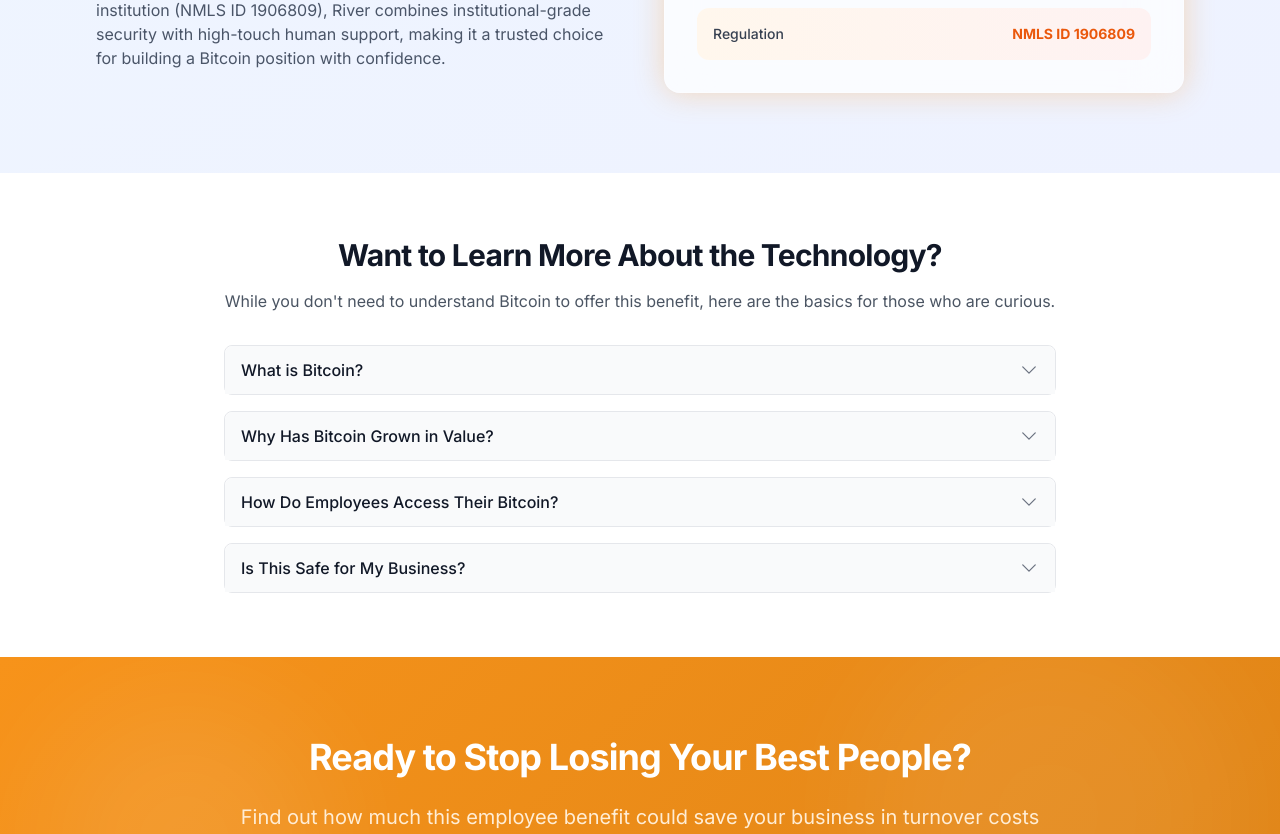
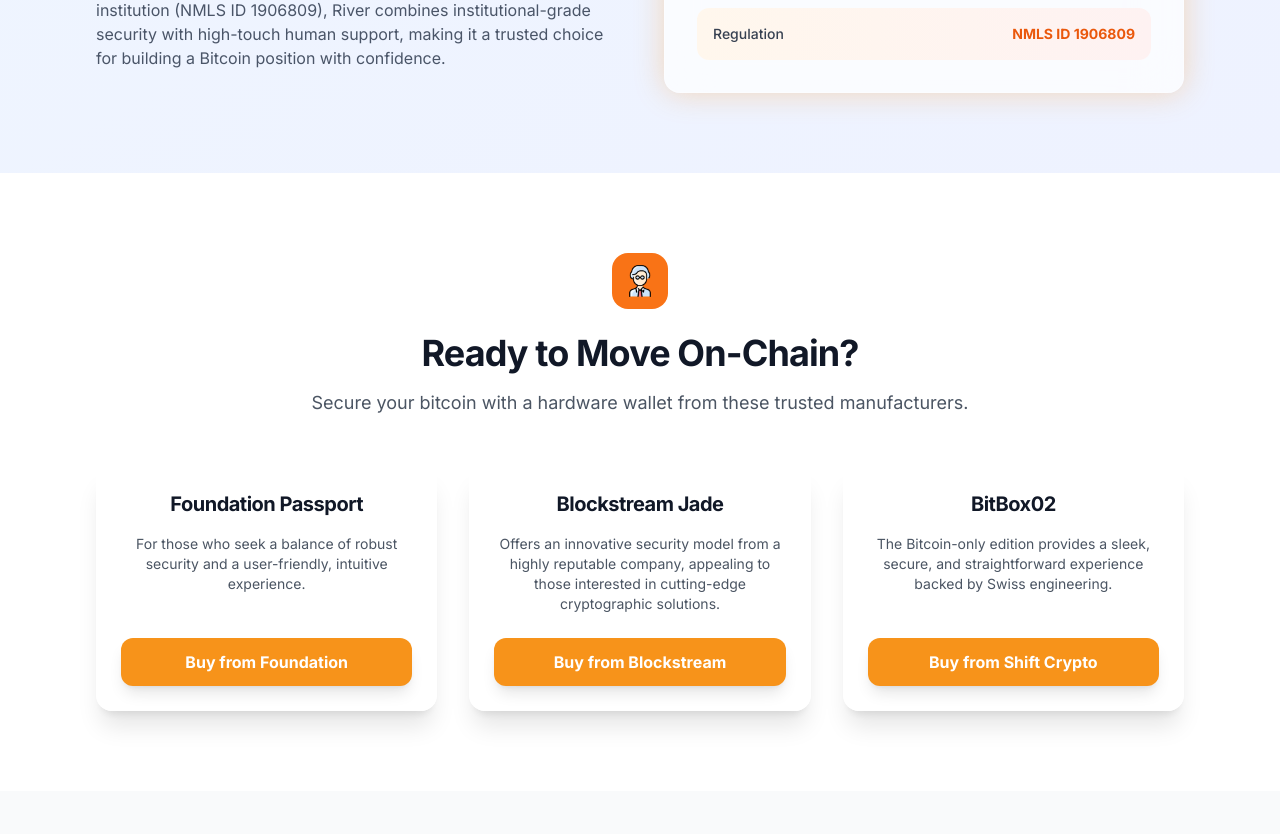
Before and after one commit to rathernotsay21/bitcoin_benefit, a Next.js app: page /learn in a window 1280 px wide. Shown: the part 726-1560 px from the top of the page. Built offline with nearby package versions, Linux system fonts and the light colour scheme.

Commit message:
tiny text changes and hardware wallet links

```diff
--- a/public/data/bitcoin-price.json
+++ b/public/data/bitcoin-price.json
@@ -1,6 +1,6 @@
 {
-  "price": 119557,
-  "change24h": 0.8776441252294542,
-  "timestamp": 1754918651409,
+  "price": 119952,
+  "change24h": 1.2845556491252708,
+  "timestamp": 1754919956843,
   "source": "live"
 }
--- a/public/data/schemes-meta.json
+++ b/public/data/schemes-meta.json
@@ -16,5 +16,5 @@
       "description": "Long-term retention focus with yearly grants only"
     }
   ],
-  "generatedAt": "2025-08-11T13:27:31.769Z"
+  "generatedAt": "2025-08-11T13:47:38.386Z"
 }
--- a/src/app/learn/page.tsx
+++ b/src/app/learn/page.tsx
@@ -3,6 +3,7 @@
 import Link from 'next/link';
 import Navigation from '@/components/Navigation';
 import { BitcoinIcon } from '@/components/icons/BitcoinIcon';
+import { SatoshiOutlineIcon } from '@/components/icons/SatoshiOutlineIcon';
 import { ExpandableSection } from '@/components/ProgressiveDisclosure';
 import {
     BanknotesIcon,
@@ -25,7 +26,7 @@
                             Ready to Get Started?
                         </h3>
                         <p className="text-lg text-gray-600 dark:text-white/90 max-w-2xl mx-auto">
-                            Running your business can be stressful, <a href="https://river.com/signup?r=RH5MJKJM" target="_blank" rel="noopener noreferrer" className="text-blue-600 dark:text-blue-400 hover:underline">buying bitcoin</a> for your employees doesn't have to be. Setup <a href="https://support.river.com/kb/guide/en/how-do-i-set-up-a-recurring-order-zkSuAYQY1V/Steps/2925281" target="_blank" rel="noopener noreferrer" className="text-blue-600 dark:text-blue-400 hover:underline">recurring buys</a> to fund each grants over a few weeks or month and easily <a href="https://support.river.com/kb/guide/en/how-do-i-send-bitcoin-from-my-account-Ks1olAsF35/Steps/2128452" target="_blank" rel="noopener noreferrer" className="text-blue-600 dark:text-blue-400 hover:underline">send the bitcoin</a> to an on-chain wallet with <a href="https://river.com/signup?r=RH5MJKJM" target="_blank" rel="noopener noreferrer" className="text-blue-600 dark:text-blue-400 hover:underline">River</a>.
+                            Running your business can be stressful, <a href="https://river.com/signup?r=RH5MJKJM" target="_blank" rel="noopener noreferrer" className="text-blue-600 dark:text-blue-400 hover:underline">buying bitcoin</a> for your employees doesn't have to be. Setup <a href="https://support.river.com/kb/guide/en/how-do-i-set-up-a-recurring-order-zkSuAYQY1V/Steps/2925281" target="_blank" rel="noopener noreferrer" className="text-blue-600 dark:text-blue-400 hover:underline">recurring buys</a> to fund each grant over a few weeks or months. Easily <a href="https://support.river.com/kb/guide/en/how-do-i-send-bitcoin-from-my-account-Ks1olAsF35/Steps/2128452" target="_blank" rel="noopener noreferrer" className="text-blue-600 dark:text-blue-400 hover:underline">send the bitcoin</a> to an on-chain wallet with <a href="https://river.com/signup?r=RH5MJKJM" target="_blank" rel="noopener noreferrer" className="text-blue-600 dark:text-blue-400 hover:underline">River</a>.
                         </p>
                     </div>
 
@@ -71,8 +72,72 @@
                 </div>
             </section>
 
+            {/* Hardware Wallets Section */}
+            <section className="py-16 sm:py-20 bg-white dark:bg-slate-900 transition-colors duration-300">
+                <div className="max-w-6xl mx-auto px-4 sm:px-6 lg:px-8">
+                    <div className="text-center mb-12">
+                        <div className="inline-flex items-center justify-center p-3 bg-orange-500 rounded-2xl mb-6">
+                            <SatoshiOutlineIcon size={32} className="text-white" />
+                        </div>
+                        <h3 className="text-3xl sm:text-4xl font-bold text-gray-900 dark:text-white mb-4">
+                            Ready to Move On-Chain?
+                        </h3>
+                        <p className="text-lg text-gray-600 dark:text-white/90 max-w-2xl mx-auto mb-8">
+                            Secure your bitcoin with a hardware wallet from these trusted manufacturers.
+                        </p>
+                    </div>
+
+                    <div className="grid md:grid-cols-3 gap-8">
+                        <div className="card glass p-6 text-center flex flex-col h-full">
+                            <h4 className="text-xl font-bold text-gray-900 dark:text-white mb-4">Foundation Passport</h4>
+                            <p className="text-gray-600 dark:text-white/90 mb-6 text-sm flex-grow">
+                                For those who seek a balance of robust security and a user-friendly, intuitive experience.
+                            </p>
+                            <a
+                                href="https://foundationdevices.com/passport/"
+                                target="_blank"
+                                rel="noopener noreferrer"
+                                className="btn-primary inline-block w-full mt-auto"
+                            >
+                                Buy from Foundation
+                            </a>
+                        </div>
+
+                        <div className="card glass p-6 text-center flex flex-col h-full">
+                            <h4 className="text-xl font-bold text-gray-900 dark:text-white mb-4">Blockstream Jade</h4>
+                            <p className="text-gray-600 dark:text-white/90 mb-6 text-sm flex-grow">
+                                Offers an innovative security model from a highly reputable company, appealing to those interested in cutting-edge cryptographic solutions.
+                            </p>
+                            <a
+                                href="https://blockstream.com/jade/"
+                                target="_blank"
+                                rel="noopener noreferrer"
+                                className="btn-primary inline-block w-full mt-auto"
+                            >
+                                Buy from Blockstream
+                            </a>
+                        </div>
+
+                        <div className="card glass p-6 text-center flex flex-col h-full">
+                            <h4 className="text-xl font-bold text-gray-900 dark:text-white mb-4">BitBox02</h4>
+                            <p className="text-gray-600 dark:text-white/90 mb-6 text-sm flex-grow">
+                                The Bitcoin-only edition provides a sleek, secure, and straightforward experience backed by Swiss engineering.
+                            </p>
+                            <a
+                                href="https://shiftcrypto.ch/bitbox02/"
+                                target="_blank"
+                                rel="noopener noreferrer"
+                                className="btn-primary inline-block w-full mt-auto"
+                            >
+                                Buy from Shift Crypto
+                            </a>
+                        </div>
+                    </div>
+                </div>
+            </section>
+
             {/* Bitcoin Basics Section */}
-            <section className="py-16 bg-white dark:bg-slate-900 transition-colors duration-300">
+            <section className="py-16 bg-gray-50 dark:bg-slate-800 transition-colors duration-300">
                 <div className="max-w-4xl mx-auto px-4 sm:px-6 lg:px-8">
                     <div className="text-center mb-8">
                         <h3 className="text-2xl sm:text-3xl font-bold text-gray-900 dark:text-white mb-4">
--- a/src/data/bitcoin-price.json
+++ b/src/data/bitcoin-price.json
@@ -1,6 +1,6 @@
 {
-  "price": 119557,
-  "change24h": 0.8776441252294542,
-  "timestamp": 1754918651409,
+  "price": 119952,
+  "change24h": 1.2845556491252708,
+  "timestamp": 1754919956843,
   "source": "live"
 }
--- a/src/data/schemes-meta.json
+++ b/src/data/schemes-meta.json
@@ -16,5 +16,5 @@
       "description": "Long-term retention focus with yearly grants only"
     }
   ],
-  "generatedAt": "2025-08-11T13:27:31.769Z"
+  "generatedAt": "2025-08-11T13:47:38.386Z"
 }
```
Also changed, not shown: cache/bitcoin-price-cache.json (+5 -5 lines), public/data/static-calculations.json, src/data/static-calculations.json.
